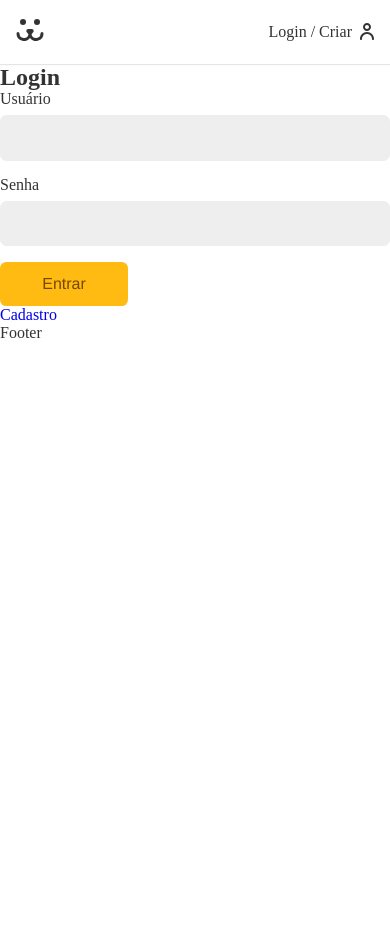
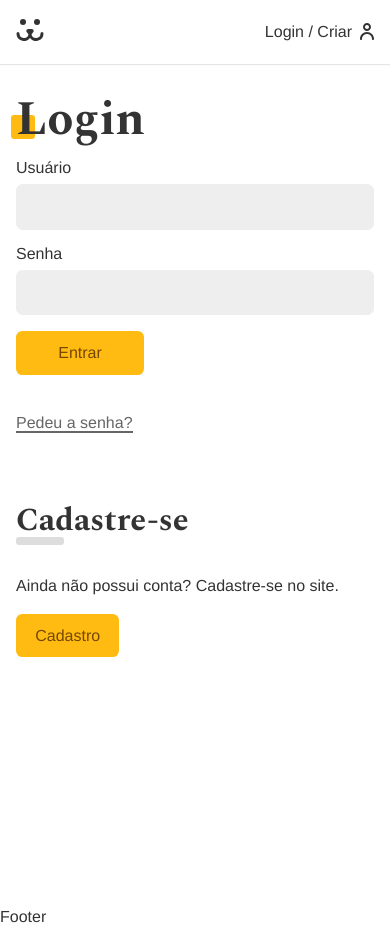
Before and after one commit to elius-w/dogs, a React (Create React App) app: page /Login in a window 390 px wide. Before the commit the page ends 844 px from the top, so only its background shows below. Built offline with nearby package versions, Linux system fonts and the light colour scheme.

Commit message:
Alterações login form, login background

```diff
--- a/src/App.css
+++ b/src/App.css
@@ -1,3 +1,7 @@
+
+
+@import url('https://fonts.googleapis.com/css2?family=Spectral:wght@700&display=swap');
+
 *{
     box-sizing: border-box;
 }
@@ -7,7 +11,8 @@ body{
     padding-top: 4rem;
     color: #333333;
     --type-first:"Helvetica Neue",Helvetica,Arial;
-    --type-second:'Spectral', Georgia;
+    --type-second:'Spectral', georgia;
+    font-family: var(--type-first);
 }
 h1,
 h2,
@@ -37,6 +42,7 @@ color: #333333;
 
 a{
     text-decoration: none;
+    color: #333;
 }
 
 .container{
@@ -44,3 +50,35 @@ a{
     padding: 0 1rem;
     margin: 0 auto;
 }
+
+.title{
+    font-family: var(--type-second);
+    line-height: 1;
+    font-size: 3rem;
+    margin: 1rem 0;
+    position: relative;
+}
+.title::after{
+    content: '';
+    display: block;
+    width: 1.5rem;
+    height:1.5rem;
+    background:#fb1;
+    position:absolute;
+    bottom:5px;
+    left: -5px;
+    border-radius: 0.2rem;
+    z-index: -1;
+}
+
+.animeLeft{
+    opacity: 0;
+    transform: translatex(-20px);
+    animation: animeLeft 0.3s forwards;
+}
+@keyframes animeLeft{
+    to{
+        opacity: 1;
+        transform:initial;
+    }
+}
--- a/src/UserContext.js
+++ b/src/UserContext.js
@@ -1,5 +1,6 @@
 import React from 'react'
 import { TOKEN_POST, TOKEN_VALIDATE_POST, USER_GET } from './api';
+import { useNavigate } from 'react-router';
 
 export const UserContext = React.createContext();
 
@@ -9,6 +10,46 @@ export const UserStorage = ({ children }) => {
     const [Login, setLogin] = React.useState(null);
     const [loading, setLoading] = React.useState(false);
     const [error, setError] = React.useState(null);
+    const navigate = useNavigate();
+
+    const userLogout = React.useCallback(
+        async function (){
+            setData(null);
+            setError(null)
+            setLoading(false);
+            setLogin(false);
+            window.localStorage.removeItem('token');
+            navigate('/login');
+            }, [navigate],
+    );
+
+    async function getUser(token){
+        const {url, options} = USER_GET (token);
+        const {response} = await fetch (url, options);
+        const json = await response.json();
+        setData(json);
+        setLogin(true);
+    }
+
+    async function userLogin (username, password){
+        try{
+            setError(null);
+            setLoading(true);
+            const {url, options} = TOKEN_POST ({username, password});
+            const {tokenRes} = await fetch (url, options);
+            if(!tokenRes.ok) throw new Error( `Error: Usuário inválido}` );
+            const {token} = await tokenRes.json();
+            window.localStorage.setItem('token', token);
+            await getUser(token);
+            navigate('/conta');
+        } catch (err){
+            setError(err.message);
+            setLogin(false);
+        } finally{
+            setLoading(false);
+        }
+
+    }
 
     React.useEffect(() =>{
         async function autoLogin(){
@@ -30,42 +71,7 @@ export const UserStorage = ({ children }) => {
             }
         }
         autoLogin();
-    }, []);
-
-    async function getUser(token){
-        const {url, options} = USER_GET (token);
-        const {response} = await fetch (url, options);
-        const json = await response.json();
-        setData(json);
-        setLogin(true);
-    }
-
-    async function userLogin (username, password){
-        try{
-            setError(null);
-            setLoading(true);
-            const {url, options} = TOKEN_POST ({username, password});
-            const {tokenRes} = await fetch (url, options);
-            if(!tokenRes.ok) throw new Error( `Error: Usuário inválido}` );
-            const {token} = await tokenRes.json();
-            window.localStorage.setItem('token', token);
-            await getUser(token);
-        } catch (err){
-            setError(err.message);
-            setLogin(false);
-        } finally{
-            setLoading(false);
-        }
-
-    }
-
-    async function userLogout(){
-        setData(null);
-        setError(null)
-        setLoading(false);
-        setLogin(false);
-        window.localStorage.removeItem('token');
-    }
+    }, [userLogout]);
 
     return (
         <UserContext.Provider value={{ userLogin, userLogout, data, error, loading, Login }}>
--- a/src/api.js
+++ b/src/api.js
@@ -37,3 +37,17 @@ export function USER_GET (token){
         },
     };
 }
+
+export function USER_POST (body){
+    return{
+        url:API_URL + '/api/user',
+        options:{
+            method: 'POST',
+            headers:{
+                'Content-Type': 'application/json',
+            },
+            body: JSON.stringify(body),
+
+        },
+    };
+}
--- /dev/null
+++ b/src/components/helper/Error.js
@@ -0,0 +1,10 @@
+import React from 'react'
+
+const Error = ({error}) => {
+
+    if(!error) return null;
+    return <p style={{color: '#f31', margin: '1rem 0'}}>{error}</p>;
+
+};
+
+export default Error
--- a/src/components/login/Login.js
+++ b/src/components/login/Login.js
@@ -1,13 +1,21 @@
 import React from 'react'
-import { Route, Routes } from 'react-router'
+import { Route, Routes, Navigate } from 'react-router'
 import LoginForm from './LoginForm'
 import LoginCreate from './LoginCreate'
 import LoginPasswordLost from './LoginPasswordLost'
 import LoginPasswordReset from './LoginPasswordReset'
+import { UserContext} from '../../UserContext'
+import styles from './Login.module.css';
 
 const Login = () => {
+
+    const { login } = React.useContext(UserContext);
+
+    if(login === true) return <Navigate to="/conta" />
+
     return (
-        <div>
+        <section className={styles.login}>
+            <div className={styles.forms}>
                 <Routes>
                     <Route path="/" element={<LoginForm />} />
                     <Route path="criar" element={<LoginCreate />} />
@@ -15,6 +23,7 @@ const Login = () => {
                     <Route path="resetar" element={<LoginPasswordReset />} />
                 </Routes>
             </div>
+        </section>
     )
 }
 
--- /dev/null
+++ b/src/components/login/Login.module.css
@@ -0,0 +1,28 @@
+.login{
+    display:grid;
+    grid-template-columns: 1fr 1fr;
+    min-height: 100vh;
+    gap:2rem;
+}
+.login::before{
+    display:block;
+    content: '';
+    background: url('../../assets/login.jpg') no-repeat center center;
+    background-size: cover;
+}
+.forms{
+    max-width: 30rem;
+    padding: 1rem;
+}
+
+@media (max-width:40rem){
+    .login{
+        grid-template-columns: 1fr;
+    }
+    .login::before{
+        display: none;
+    }
+    .forms{
+        max-width: 100%;
+    }
+}
--- a/src/components/login/LoginCreate.js
+++ b/src/components/login/LoginCreate.js
@@ -1,10 +1,44 @@
 import React from 'react'
+import { USER_POST } from '../../api';
+import useForm from '../../hooks/useForm';
+import UserContext from '../../UserContext';
+import Button from '../forms/Button';
+import Input from '../forms/Input';
 
 const LoginCreate = () => {
+
+    const username =useForm();
+    const email =useForm('email');
+    const password =useForm('');
+
+    const {userLogin} = React.useContext(UserContext);
+
+    async function handleSubmit (event){
+        event.preventDefault();
+
+        const {url, options} = USER_POST({
+            username: username.value,
+            email: email.value,
+            password: password.value,
+
+        })
+        const response = await fetch(url, options);
+        if (response.ok) userLogin(username.value, password.value);
+
+    }
+
     return (
-        <div>
-            Login Criar
-        </div>
+        <section className="animeLeft">
+            <h1 className="title">Cadasre-se</h1>
+
+            <form onSubmit={handleSubmit}>
+                <Input label="Usuário" type="text" name="username" {...username}/>
+                <Input label="Email" type="email" name="email" {...email}/>
+                <Input label="Senha" type="password" name="username" {...password}/>
+                <Button>Cadastrar</Button>
+            </form>
+
+        </section>
     )
 }
 
--- a/src/components/login/LoginForm.js
+++ b/src/components/login/LoginForm.js
@@ -4,6 +4,9 @@ import useForm from '../../hooks/useForm';
 import UserContext from '../../UserContext';
 import Button from '../forms/Button';
 import Input from '../forms/Input';
+import Error from '../helper/Error';
+import styles from './LoginForm.module.css';
+import stylesBtn from '../forms/Button.module.css';
 
 const LoginForm = () => {
     const username = useForm();
@@ -24,17 +27,29 @@ const LoginForm = () => {
     }
 
     return (
-        <section>
-            <h1>Login</h1>
-            <form action="" onSubmit={handleSubmit}>
+        <section className="animeLeft">
+            <h1 className="title">Login</h1>
+            <form className={styles.form} onSubmit={handleSubmit}>
                 <Input label="Usuário" type="text" name="username" {...username}/>
                 <Input label="Senha" type="password" name="password" {...password}  />
 
+                {loading ? (
+                        <Button disabled>Carregando...</Button>
+                     ) : (
+                        <Button>Entrar</Button>
+                     )}
+                <Error  error={error} />
 
-                <Button>Entrar</Button>
-                {error && <p>{error}</p>}
             </form>
-            <Link to="/login/criar">Cadastro</Link>
+            <Link className={styles.perdeu} to="/login/perdeu">Pedeu a senha?</Link>
+
+            <div className={styles.cadastro}>
+                <h2 className={styles.subtitle}>Cadastre-se</h2>
+                <p>Ainda não possui conta? Cadastre-se no site.</p>
+                <Link className={stylesBtn.button} to="/login/criar">Cadastro</Link>
+
+            </div>
+
         </section>
     )
 }
--- /dev/null
+++ b/src/components/login/LoginForm.module.css
@@ -0,0 +1,36 @@
+form{
+    margin-bottom: 2rem;
+}
+.perdeu{
+    display: inline-block;
+    color: #666666;
+    padding: 0.5rem 0;
+    line-height: 1;
+}
+.perdeu::after{
+    content: '';
+    height: 2px;
+    width: 100%;
+    background: currentColor;
+    display: block;
+}
+.cadastro{
+    margin-top: 4rem;
+}
+.cadastro p{
+    margin-top: 2rem;
+    margin-bottom: 2rem;
+}
+.subtitle{
+    font-family: var(--type-second);
+    line-height: 1;
+    font-size: 2rem;
+}
+.subtitle::after{
+    content: '';
+    display: block;
+    background: #dddddd;
+    height:0.5rem;
+    width: 3rem;
+    border-radius: 0.2rem;
+}
```
Lines whose indentation alone changed are shown as unchanged.
